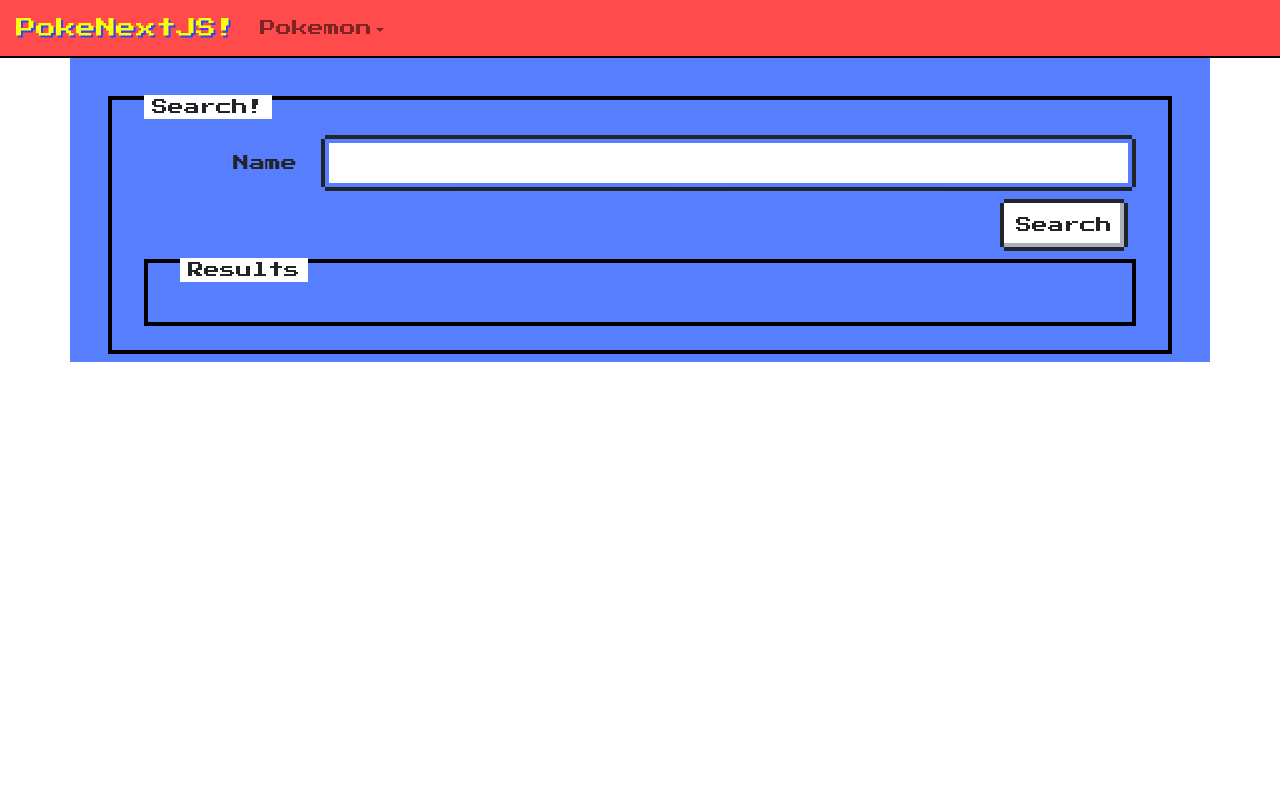
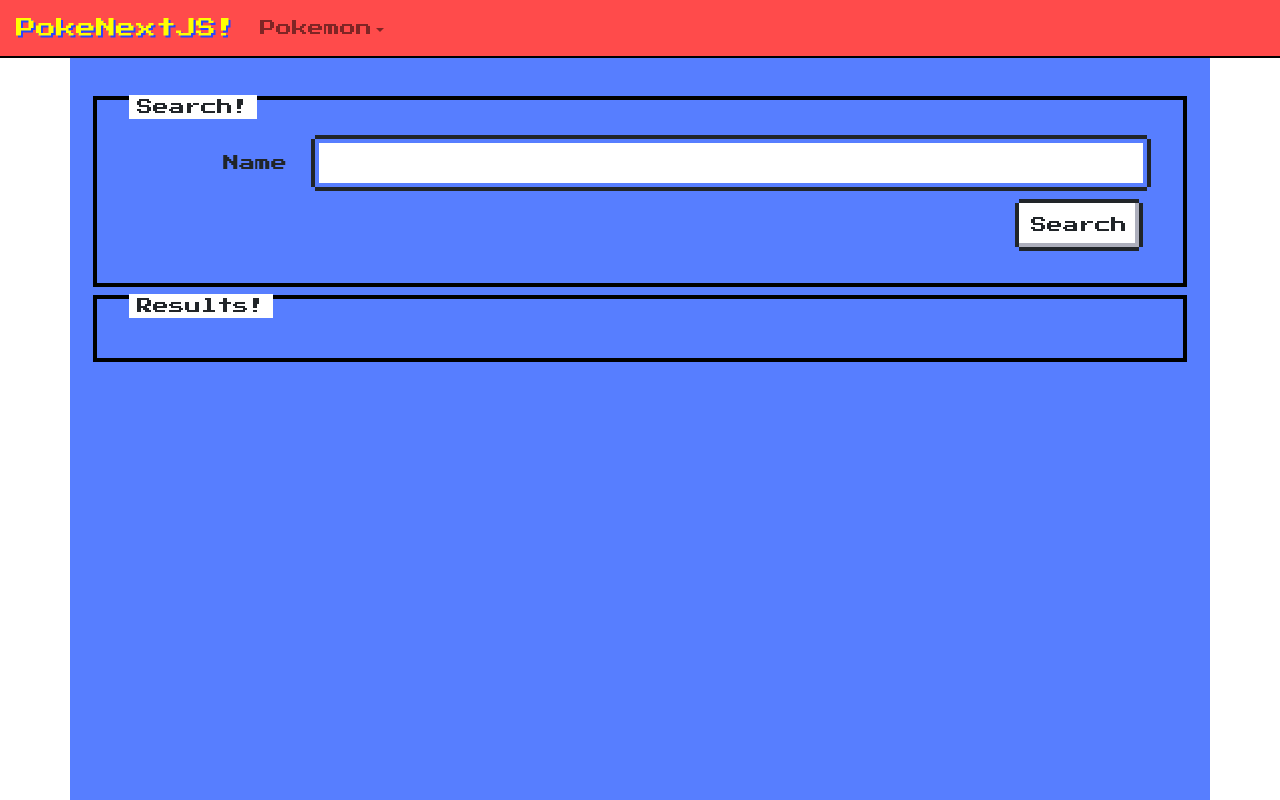
Before and after one commit to david-vloedman/pokenextjs, a Next.js app: page /search in a window 1280 px wide. Built offline with nearby package versions, Linux system fonts and the light colour scheme.

Commit message:
Fix issues overflow issue with with the search form results container. Set min. page height to 100vh

```diff
--- /dev/null
+++ b/components/pokemon/ListItem.js
@@ -0,0 +1,16 @@
+/**
+ *
+ * @param {name, sprite, habitat, type} props
+ */
+
+const Capitalized = ({word}) => <span className="text-capitalize">{word}</span>
+
+export default function ListItem({props}){
+
+  return (
+    <li>
+      <img src={props.sprite} /><Capitalized word={props.name} /> {props.type} {props.habitat}
+
+    </li>
+  )
+}
--- a/package.json
+++ b/package.json
@@ -24,7 +24,8 @@
     "redux": "^4.0.5",
     "redux-devtools-extension": "^2.13.8",
     "redux-thunk": "^2.3.0",
-    "sass": "^1.32.6"
+    "sass": "^1.32.6",
+    "sharp": "^0.26.3"
   },
   "devDependencies": {
     "@babel/core": "^7.12.10",
--- a/pages/search/index.js
+++ b/pages/search/index.js
@@ -1,25 +1,38 @@
 import SearchForm from '../../components/forms/SearchForm'
 import { useSelector } from 'react-redux'
 import PokemonCard from '../../containers/Pokemon-card'
+import ListItem from '../../components/pokemon/ListItem'
 import Col from 'react-bootstrap/Col'
+import next from 'next'
 
-export default function Index() {
+const testLi = {
+	name: 'pikachu',
+	sprite: 'https://raw.githubusercontent.com/PokeAPI/sprites/master/sprites/pokemon/25.png',
+	type: 'electric',
+	habitat: 'forest'
+}
+
+
+export default function Index(props) {
 	const request = useSelector((state) => state.request.request)
+	console.log(props)
+
 
 	return (
-		<Col>
+		<>
 			<div className='nes-container with-title text-right m-auto'>
 				<p className={'title'}>Search!</p>
 				<SearchForm />
+			</div>
+			<div className='nes-container with-title mt-2'>
+				<p className='title'>Results!</p>
+				{request?.isPending ? 'Loading...' : null}
+				{request?.data ? <PokemonCard pokemon={request.data} /> : null}
+				{request?.noResults ? 'Not found' : null}
+				{request?.hasError ? 'Error' : null}
+				{/* <ListItem props={testLi} /> */}
+			</div>
 
-				<div className='text-center nes-container with-title'>
-					<p className='title'>Results</p>
-					{request?.isPending ? 'Loading...' : null}
-					{request?.data ? <PokemonCard pokemon={request.data} /> : null}
-					{request?.noResults ? 'Not found' : null}
-					{request?.hasError ? 'Error' : null}
-				</div>
-			</div>
-		</Col>
+		</>
 	)
 }
--- a/redux/reducer.js
+++ b/redux/reducer.js
@@ -1,6 +1,5 @@
 import { createSlice } from '@reduxjs/toolkit'
 import { combineReducers } from 'redux'
-import {getPokemonCardData} from '../lib/request-helpers'
 
 const searchFormReducer = {
 	searchFormChange(state, action) {
@@ -44,7 +43,6 @@
 		}
 	},
 	requestFail(state, action) {
-		console.log(action)
 		return {
 			...state,
 			request: {
--- a/styles/Containers.module.css
+++ b/styles/Containers.module.css
@@ -1,5 +1,5 @@
 .pokemon_card {
-	width: 20rem !important;
+	width: 16rem !important;
 	border-bottom: rgba(160, 52, 52, 0.63) 2px solid !important;
 	border-right: rgba(160, 52, 52, 0.63) 2px solid !important;
 	border-top: rgb(255, 142, 142) 2px solid !important;
@@ -25,8 +25,6 @@
 	margin-right: 1rem;
 	border-radius: 5px;
 }
-
-
 
 .pokemon_card_body {
 	font-size: 0.6rem;
--- a/styles/globals.css
+++ b/styles/globals.css
@@ -24,6 +24,7 @@
 
 .main-bg{
   background-color:rgb(87, 126, 255);
+  min-height: 100vh;
 }
 
 .layout-container{
```
Also changed, not shown: 1 other file (tests, documents, lock files or other folders).
